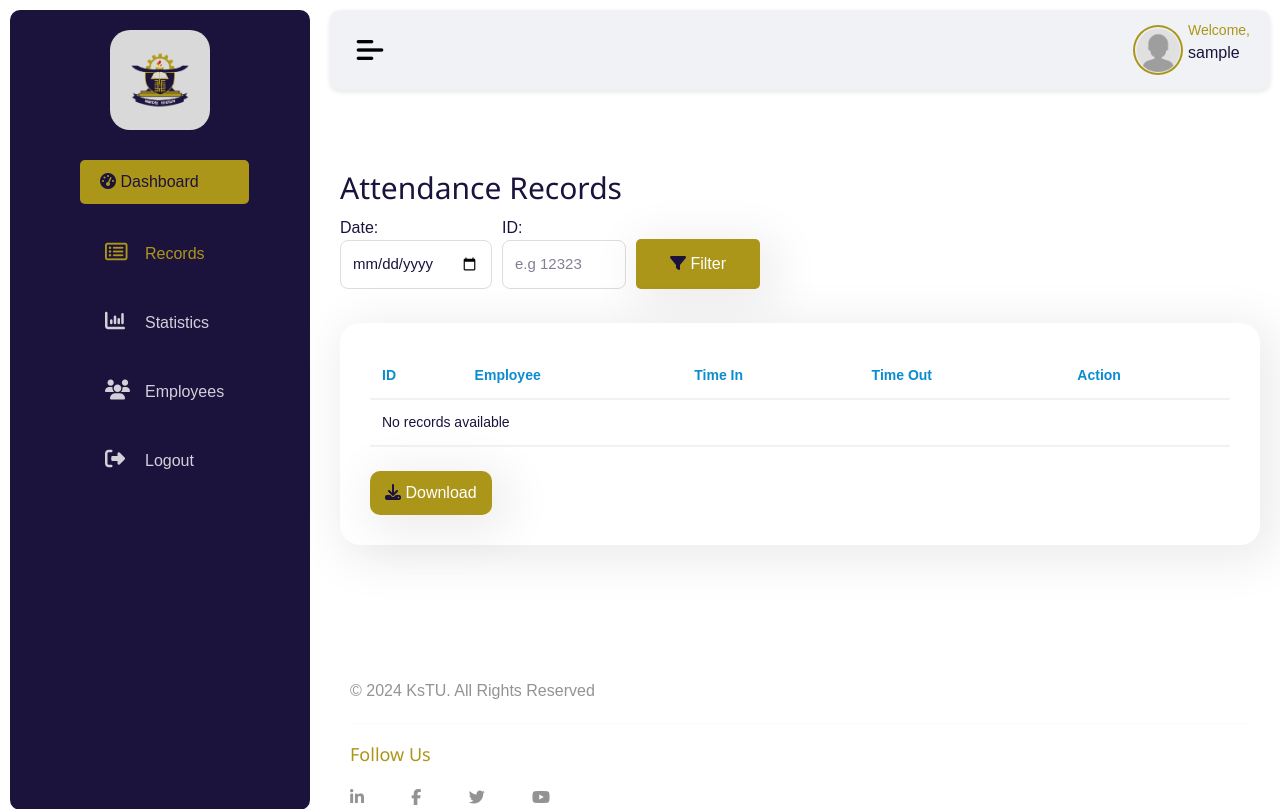
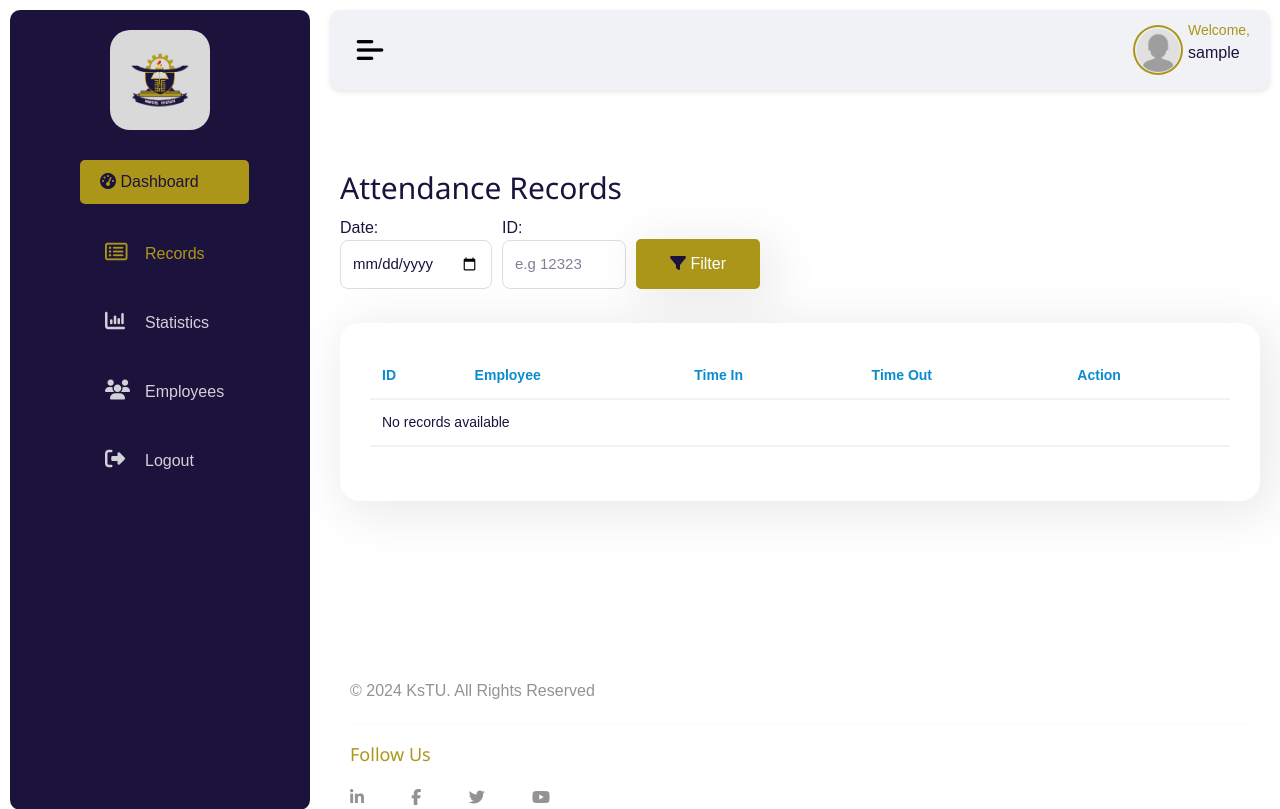
Before and after one commit to YawEffah/log_plus, a Django app: page /log_plus/dashboard/ in a window 1280 px wide. Shown: the top 809 px of the page. Run offline with Django 5.2, Linux system fonts and the light colour scheme; the visitor is signed in with stand-in values (Sample User, id 1); data that the repository does not hold is empty; some libraries are stand-ins or nearby versions.

Commit message:
:Update dashboard template

```diff
--- a/log_manager/templates/log_manager/dashboard.html
+++ b/log_manager/templates/log_manager/dashboard.html
@@ -126,9 +126,9 @@
     </div>
 
     <br />
-    <button type="button" class="cta-btn register-cta">
+   <!--  <button type="button" class="cta-btn register-cta">
       <i class="fa fa-download"></i> Download
-    </button>
+    </button> -->
   </div>
 </div>
 {% endblock %}
```
